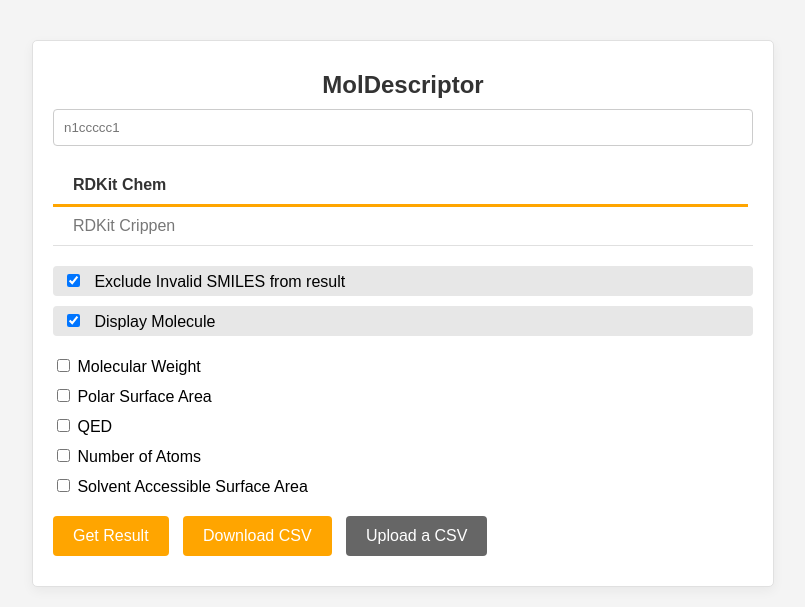
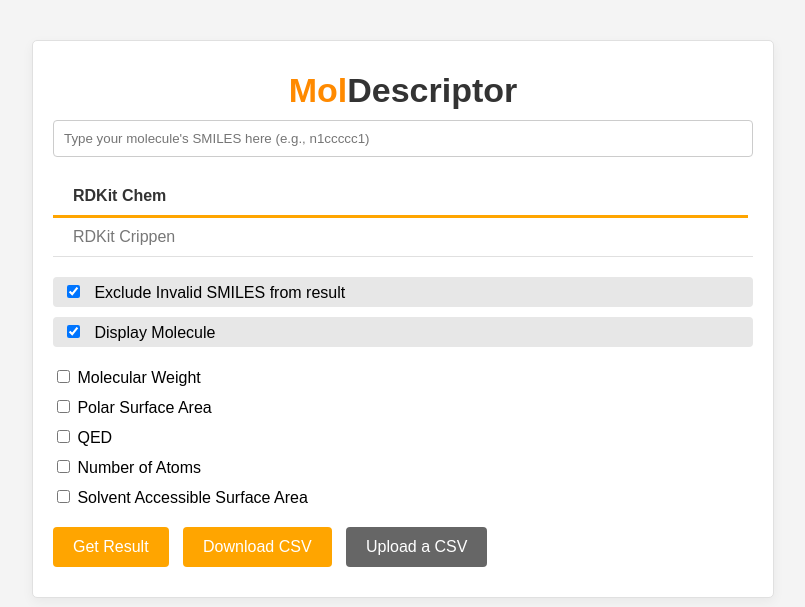
Before and after one commit to masve123/molecule-descriptors-webtool, a Flask app: page / in a window 1280 px wide. Shown: the part 43-650 px from the top of the page, without its empty margins (237-1042 px from the left). Run offline with Flask 3, Linux system fonts and the light colour scheme.

Commit message:
Updated CSS for title on index.html

```diff
--- a/app/static/css/styles.css
+++ b/app/static/css/styles.css
@@ -47,10 +47,18 @@ body, html {
 
 .subheader {
     color: #333;
-    font-size: 24px;
+    font-size: 34px;
     font-weight: bold;
     margin: 10px 0;
     text-align: center;
+}
+
+.mol {
+    color: #FF8A00;  /* This is an orange color, similar to the one in the image */
+}
+
+.descriptor {
+    color: #333;  /* This is a red color, similar to the one in the image */
 }
 
 input[type="text"] {
--- a/app/templates/index.html
+++ b/app/templates/index.html
@@ -22,9 +22,9 @@
     </div>
 
     <div class="form-container">
-        <h1 class="subheader">MolDescriptor</h1>
+        <h1 class="subheader"><span class="mol">Mol</span><span class="descriptor">Descriptor</span></h1>
         <form action="/identify_molecule" method="post" enctype="multipart/form-data">
-            <input type="text" id="smiles" name="inputField" placeholder="n1ccccc1" required>
+            <input type="text" id="smiles" name="inputField" placeholder="Type your molecule's SMILES here (e.g., n1ccccc1)" required>
             <br>
             <!-- Tabs navigation -->
             <div class="tabs">
```
